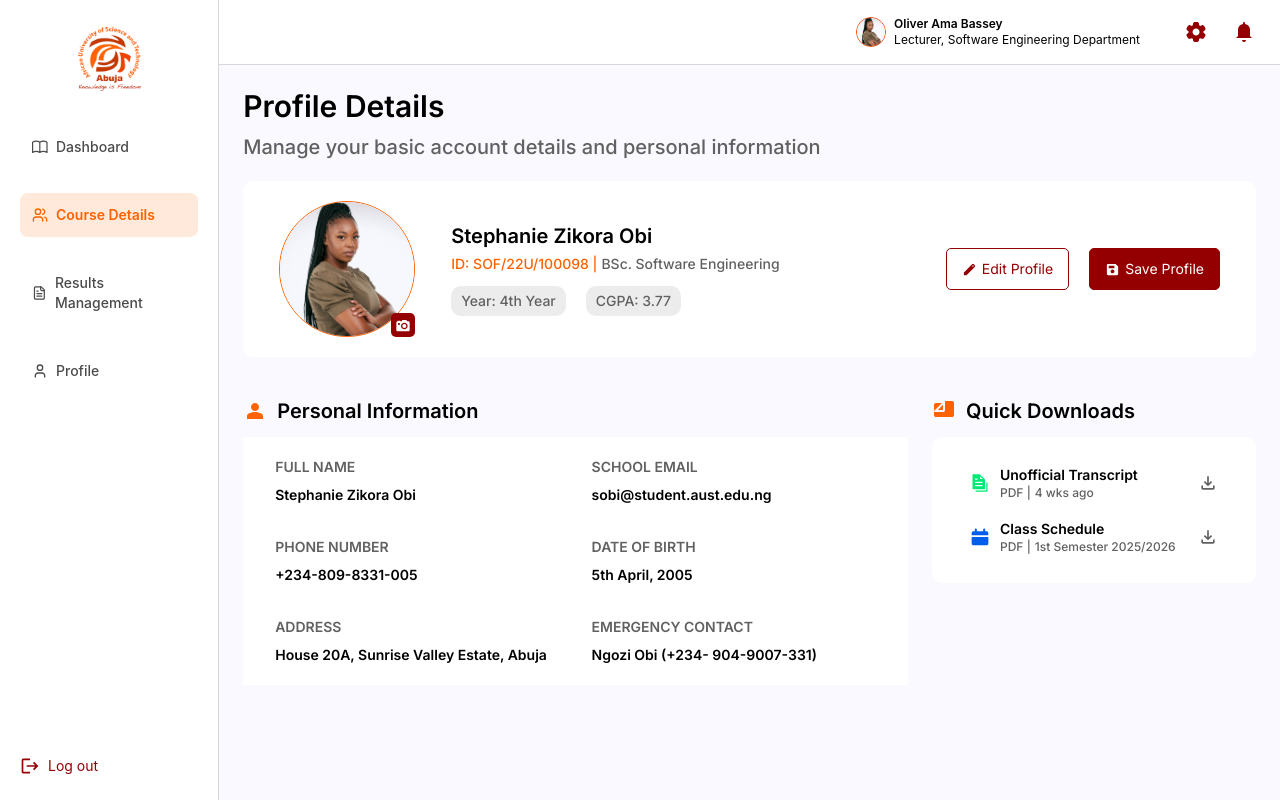
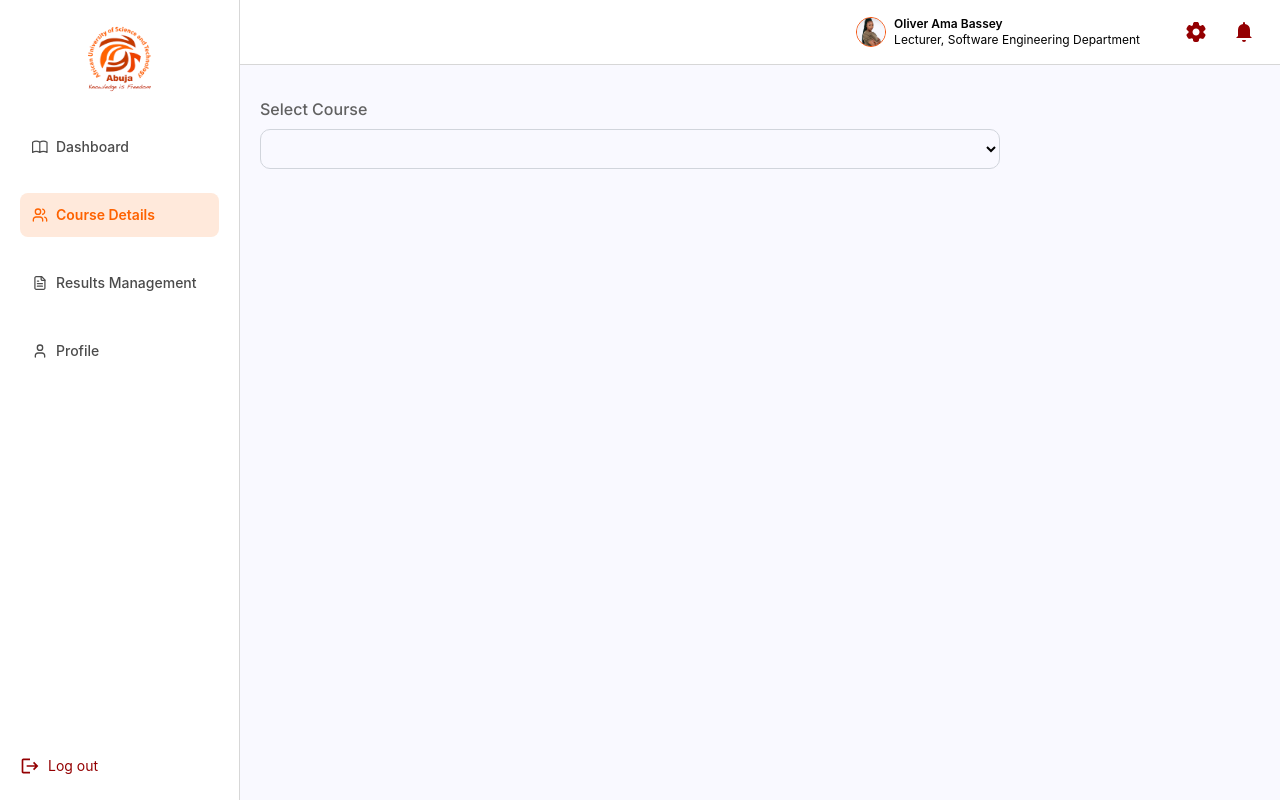
Before and after one commit to progressijuwe/student-portal, a React (Vite) app: page /lecturer/course-details in a window 1280 px wide. Built offline with nearby package versions, Linux system fonts and the light colour scheme.

Commit message:
Sidebar size optimization and CourseSelect section

```diff
--- /dev/null
+++ b/src/pages/lecturer/LecturerCoursesPage.jsx
@@ -0,0 +1,11 @@
+import CourseSelect from "../../sections/lecturer/courses/CourseSelect";
+
+
+export default function LecturerCoursesPage(){
+
+    return(
+        <div className="px-5 py-8">
+            <CourseSelect />
+        </div>
+    )
+}
--- a/src/router.jsx
+++ b/src/router.jsx
@@ -8,6 +8,7 @@ import TimetablePage from './pages/student/TimetablePage'
 import StudentLayout from './layouts/StudentLayout'
 import LecturerLayout from './layouts/LecturerLayout'
 import LecturerDashboardPage from './pages/lecturer/LecturerDashboardPage'
+import LecturerCoursesPage from './pages/lecturer/LecturerCoursesPage'
 
 export const router = createBrowserRouter([
   {
@@ -33,7 +34,7 @@ export const router = createBrowserRouter([
     element: <LecturerLayout />,
     children: [
       { path: 'dashboard',    element: <LecturerDashboardPage /> },
-      { path: 'course-details',    element: <ProfilePage /> },
+      { path: 'course-details',    element: <LecturerCoursesPage /> },
       { path: 'results-management',    element: <ResultsPage /> },
       { path: 'profile',    element: <TimetablePage /> },
     ],
--- /dev/null
+++ b/src/sections/lecturer/courses/CourseSelect.jsx
@@ -0,0 +1,22 @@
+
+
+export default function CourseSelect(){
+
+    const selectOptions = [
+        {value: 'Software Project Management'},
+        {value: 'Software Construction'},
+        {value: 'Object Oriented Design'}
+    ]
+
+    return(
+        <section className="flex flex-col gap-2 w-full max-w-185">
+            <h2 className="text-base text-label font-medium">Select Course</h2>
+            <select defaultValue="" className="border border-[#D1D5DC] rounded-[10px] p-2">
+                <option value="" disabled></option>
+                {selectOptions?.filter(opt => opt.value !== '').map((opt) => (
+                    <option key={opt.value} value={opt.value} className="capitalize text-sm">{opt.value}</option>
+                ))}
+            </select>
+        </section>
+    )
+}
--- a/src/sections/shared/Sidebar/Sidebar.jsx
+++ b/src/sections/shared/Sidebar/Sidebar.jsx
@@ -30,7 +30,7 @@ export default function Sidebar({
       <aside
         className={`
           fixed md:static top-0 left-0 z-50
-          h-screen w-64 bg-white
+          h-screen max-w-60 w-full bg-white
           flex flex-col justify-between
           border-r border-border px-5 py-6
 
```
